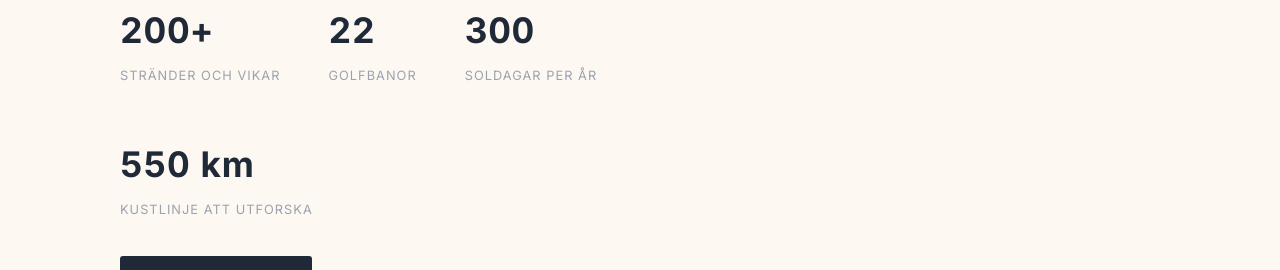
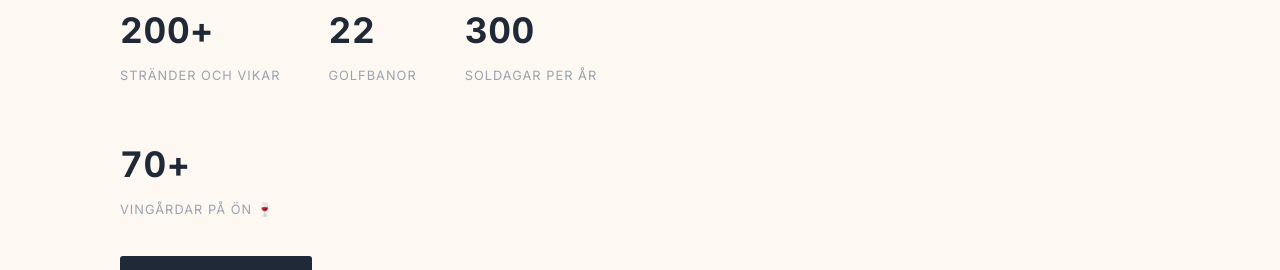
Before and after one commit to ErikFerla/min-hemsida, a Next.js app: page / in a window 1280 px wide. Shown: the part 2080-2350 px from the top of the page. Built offline with nearby package versions, Linux system fonts and the light colour scheme; a web font is replaced by a local one.

Commit message:
Add vingårdar fact + update section heading

```diff
--- a/app/page.tsx
+++ b/app/page.tsx
@@ -69,7 +69,7 @@ export default function Home() {
                   { siffra: '200+', text: 'Stränder och vikar' },
                   { siffra: '22', text: 'Golfbanor' },
                   { siffra: '300', text: 'Soldagar per år' },
-                  { siffra: '550 km', text: 'Kustlinje att utforska' },
+                  { siffra: '70+', text: 'Vingårdar på ön 🍷' },
                 ].map((s, i) => (
                   <div key={i}>
                     <p style={{ fontSize: 'clamp(1.6rem, 3vw, 2.2rem)', fontWeight: 700, color: '#1F2937', margin: 0, letterSpacing: '0.02em', fontVariantNumeric: 'tabular-nums' }}>{s.siffra}</p>
```
